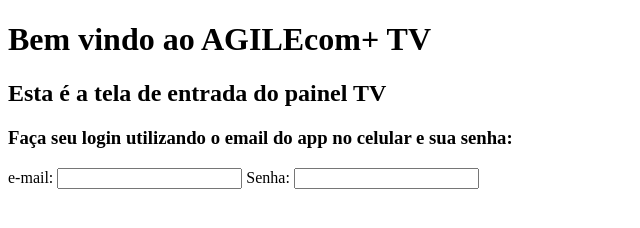
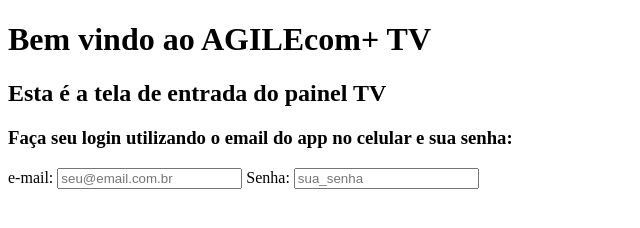
Before and after one commit to azzucchi/AGILEcom-, a plain HTML site: page index.html in a window 1280 px wide. Shown: the whole page, without its empty margins (0-640 px from the left). Drawn offline with Linux system fonts and the light colour scheme.

Commit message:
atualizacao 3

```diff
--- a/index.html
+++ b/index.html
@@ -14,9 +14,9 @@
   <form action="proximo.html">
 
     <label for="email">e-mail:</label>
-    <input type="email" name="email" id="email">
+    <input type="email" name="email" id="email" placeholder="seu@email.com.br">
     <label for="name">Senha:</label>
-    <input type="password" name="senha" id="Senha">
+    <input type="password" name="senha" id="Senha" placeholder="sua_senha">
   </form>
 </body>
 
```
